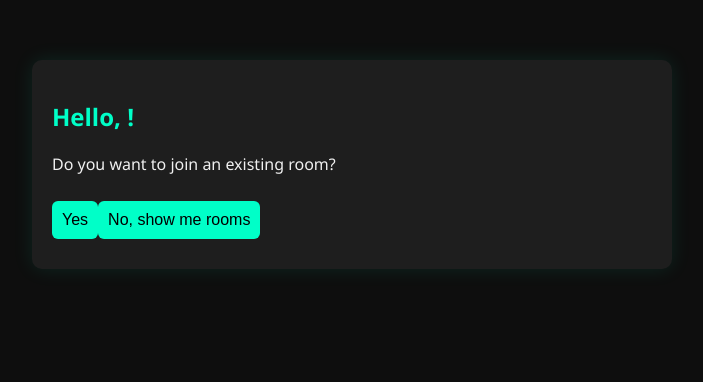
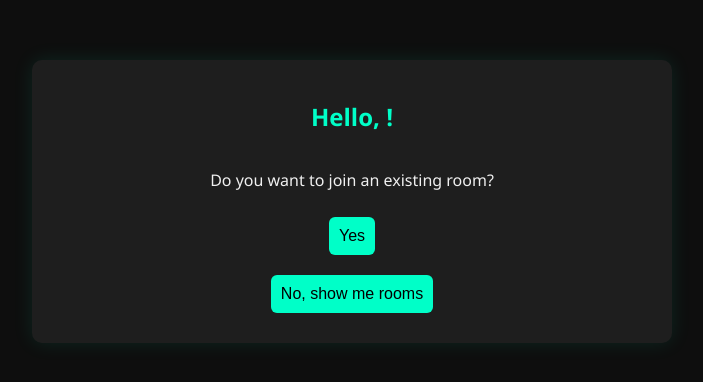
Before and after one commit to dantewarhola/secure-chat-web, a React (Create React App) app in the folder client/: page /ask in a window 1280 px wide. Shown: the top 382 px of the page, without its empty margins (288-991 px from the left). Built offline with nearby package versions, Linux system fonts and the light colour scheme.

Commit message:
testing enter function

```diff
--- a/client/src/pages/Chat.tsx
+++ b/client/src/pages/Chat.tsx
@@ -62,6 +62,12 @@ export default function Chat() {
         placeholder="Type a message…"
         value={inputMessage}
         onChange={(e) => setInputMessage(e.target.value)}
+        onKeyDown={(e) => {
+          if (e.key === 'Enter' && !e.shiftKey) {
+            e.preventDefault();
+            handleSend();
+          }
+        }}
       />
       <button onClick={handleSend} disabled={!key}>Send</button>
     </div>
--- a/client/src/pages/Login.tsx
+++ b/client/src/pages/Login.tsx
@@ -20,6 +20,9 @@ export default function Login() {
         placeholder="Name"
         value={inputUserId}
         onChange={(e) => setInputUserId(e.target.value)}
+        onKeyDown={(e) => {
+          if (e.key === 'Enter') handleLogin();
+        }}
       />
       <button onClick={handleLogin}>Next</button>
     </div>
--- a/client/src/styles.css
+++ b/client/src/styles.css
@@ -15,6 +15,10 @@ body {
     background-color: #1e1e1e;
     border-radius: 10px;
     box-shadow: 0 0 20px rgba(0, 255, 200, 0.1);
+    display: flex;
+    flex-direction: column;
+    align-items: center;
+    text-align: center;
   }
 
   h2, h3 {
```
